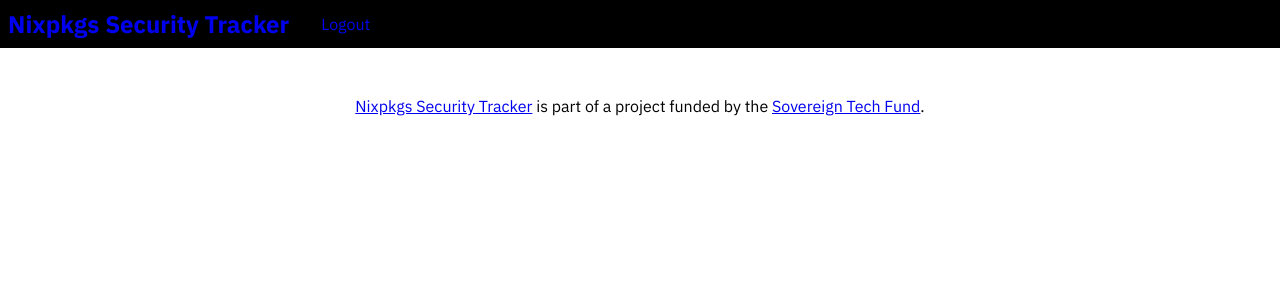
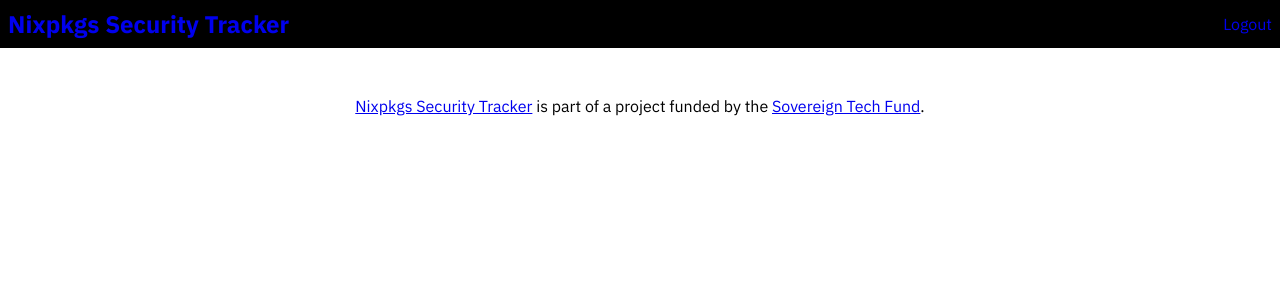
Before and after one commit to Nix-Security-WG/nix-security-tracker, a Django app: page / in a window 1280 px wide. Shown: the top 300 px of the page. Run offline with Django 4.2, Linux system fonts and the light colour scheme; the visitor is signed in with stand-in values (Sample User, id 1); parts of the project's set-up code (start-up, migrations or seed data) failed here and were passed over; some libraries are stand-ins or nearby versions.

Commit message:
fix: restore header styling

```diff
--- a/src/website/shared/templates/base.html
+++ b/src/website/shared/templates/base.html
@@ -15,7 +15,7 @@
 
   <body>
 
-    <nav>
+    <nav class="header">
       <h1>
         <a href="{% url 'webview:home' %}">
           Nixpkgs Security Tracker
--- a/src/website/webview/static/style.css
+++ b/src/website/webview/static/style.css
@@ -247,6 +247,9 @@
   padding: 0;
   margin: 0;
 }
+nav.header ul {
+  margin-left: auto;
+}
 nav ul li {
   margin-left: 2em;
   display: inline;
@@ -255,7 +258,8 @@
 nav a {
   text-decoration: none;
 }
-nav a:visited {
+nav.header a:visited {
+  color: white;
   margin: 0;
 }
 nav#pagination {
```
